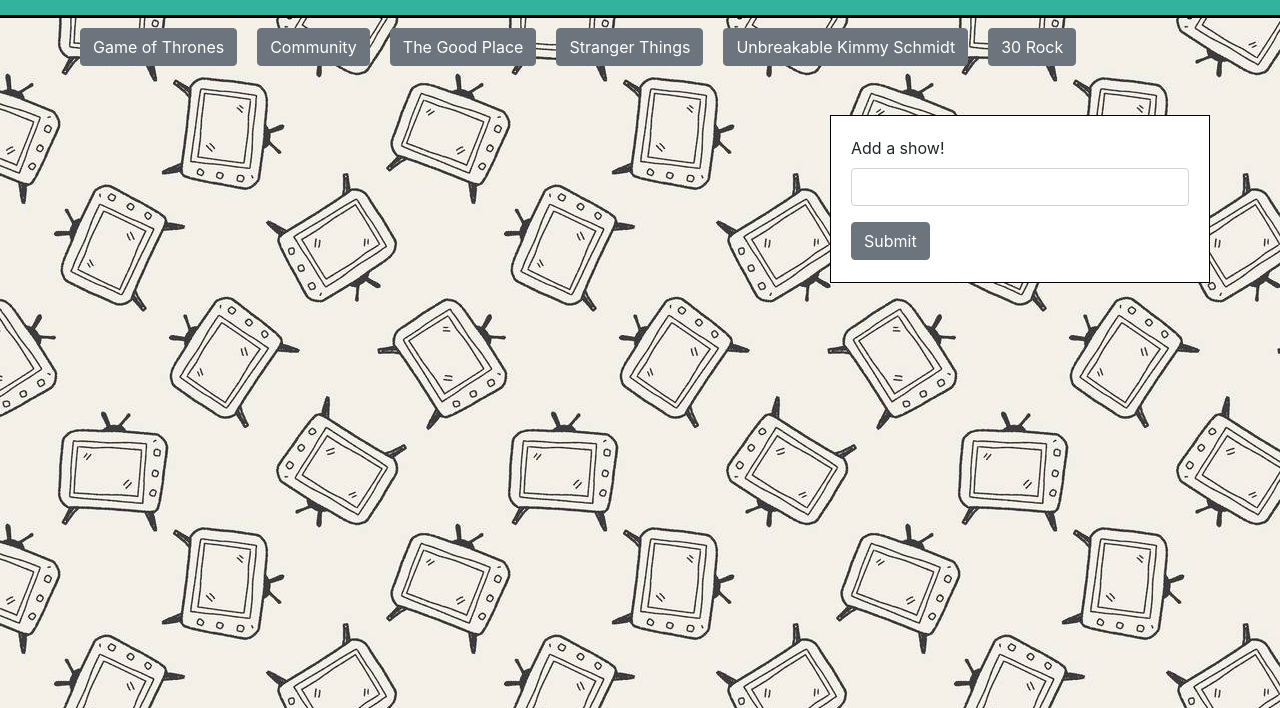
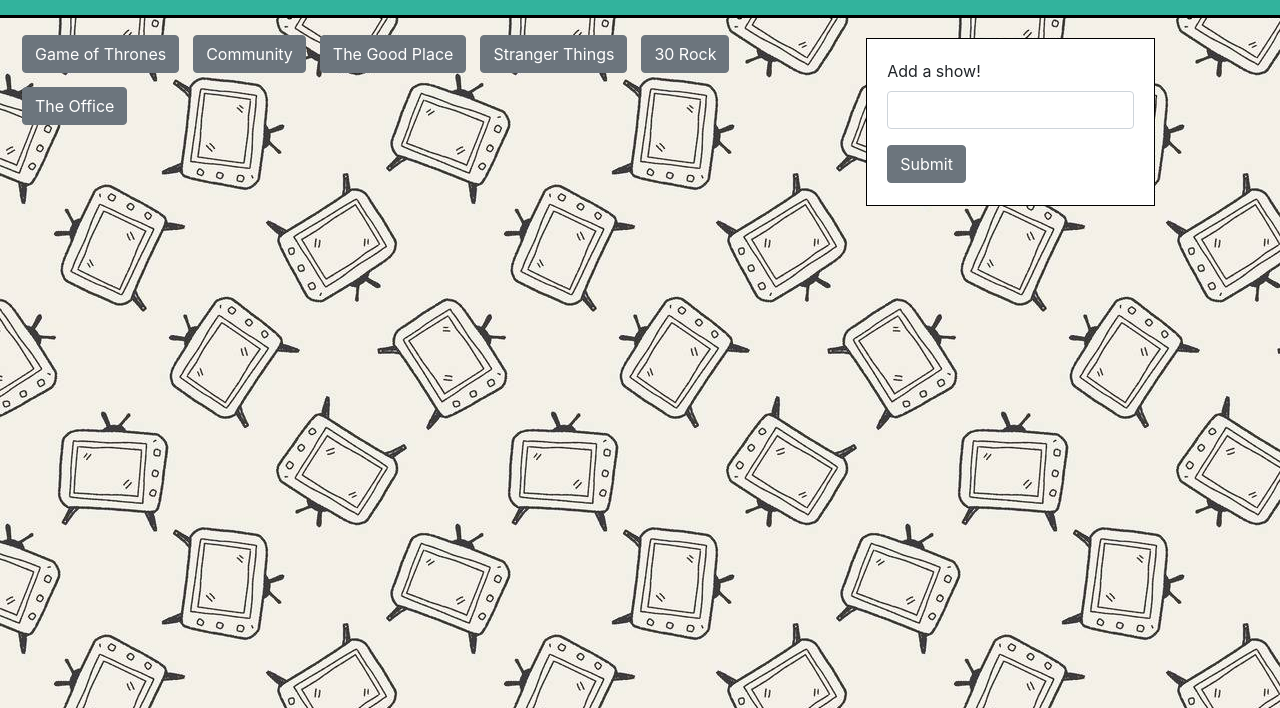
Before and after one commit to leightenore/Giphy-API, a plain HTML site: page index.html in a window 1280 px wide. Shown: the part 92-800 px from the top of the page. Drawn offline with nearby package versions, Linux system fonts and the light colour scheme.

Commit message:
fixed layout

```diff
--- a/assets/css/style.css
+++ b/assets/css/style.css
@@ -21,7 +21,7 @@
 }
 
 button {
-    margin: 10px;
+    margin: 7px;
 }
 
 #submitButton {
@@ -29,7 +29,7 @@
 }
 
 #add-button-section {
-    margin-top: 39px;
+    margin-top: 10px;
     padding: 20px;
     border: 1px;
     border-style: solid;
@@ -39,18 +39,24 @@
 }
 
 #gif-section {
-    margin: 40px 0px;
+    margin: 30px auto;
+    padding-left: 55px;
+    display: flex;
+    flex-wrap: wrap;
 }
 
 #rating-text {
     background-color: rgb(245, 241, 232);
     padding: 1px;
+    margin: 0px 20px;
 }
 
-/* .container {
-    margin: 10px 20px;
+.container {
+    margin: 10px 0px;
+    padding-right: 0px;
 }
 
 img {
-    float: left;
-} */
+    margin: 0px 20px;
+    width: 300px;
+}
--- a/assets/javascript/app.js
+++ b/assets/javascript/app.js
@@ -1,7 +1,7 @@
 //Global Variables
 //==============================================================================================================
 
-var shows = ["Game of Thrones", "Community", "The Good Place", "Stranger Things", "Unbreakable Kimmy Schmidt", "30 Rock"];
+var shows = ["Game of Thrones", "Community", "The Good Place", "Stranger Things", "30 Rock", "The Office"];
 
 //Functions
 //==============================================================================================================
@@ -59,11 +59,11 @@
             var p = $("<p>").html("<h7 id='rating-text'>Rating: " + results[i].rating + "</h7>");
             var showImage = $("<img>");
 
-            showImage.attr("src", results[i].images.fixed_height_still.url);
+            showImage.attr("src", results[i].images.original_still.url);
             showImage.addClass("gif");
             showImage.attr("data-state", "still");
-            showImage.attr("data-animate", results[i].images.fixed_height.url);
-            showImage.attr("data-still", results[i].images.fixed_height_still.url);
+            showImage.attr("data-animate", results[i].images.original.url);
+            showImage.attr("data-still", results[i].images.original_still.url);
 
             console.log($(showImage).attr("data-state"));
             console.log($(showImage).attr("data-animate"));
--- a/index.html
+++ b/index.html
@@ -16,20 +16,20 @@
 
     <header><i class="fas fa-tv" id="icon"></i>  <b>TV Gif Finder</b></header>
     <div class="container">
-        <div class="row" id="button-bar"></div>
         <div class="row">
-            <div class="col-md-8" id="gif-section">
-
-            </div>
-            <div class="col-md-4" id="add-button-section">
+            <div class="col-md-9" id="button-bar"></div>
+            <div class="col-md-3" id="add-button-section">
                 <form>
                     <div class="form-group" id="form">
                         <label for="show-input">Add a show!</label>
                         <input type="text" class="form-control" id="show-input">
-                      </div>
+                    </div>
                     <input class="btn btn-secondary" id="submitButton" type="submit" value="Submit"></button>
                 </form>
             </div>
+        </div>
+        <div class="row">
+            <div class="col-md-12" id="gif-section"></div>
         </div>
     </div>
 
```
